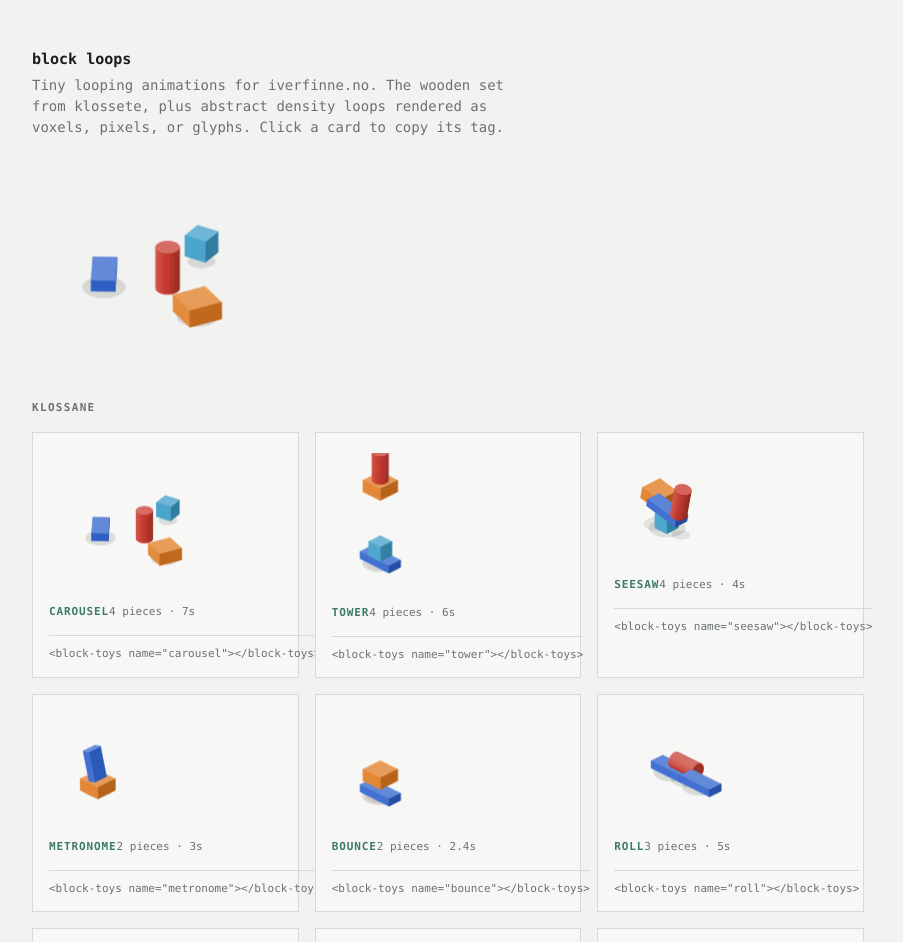
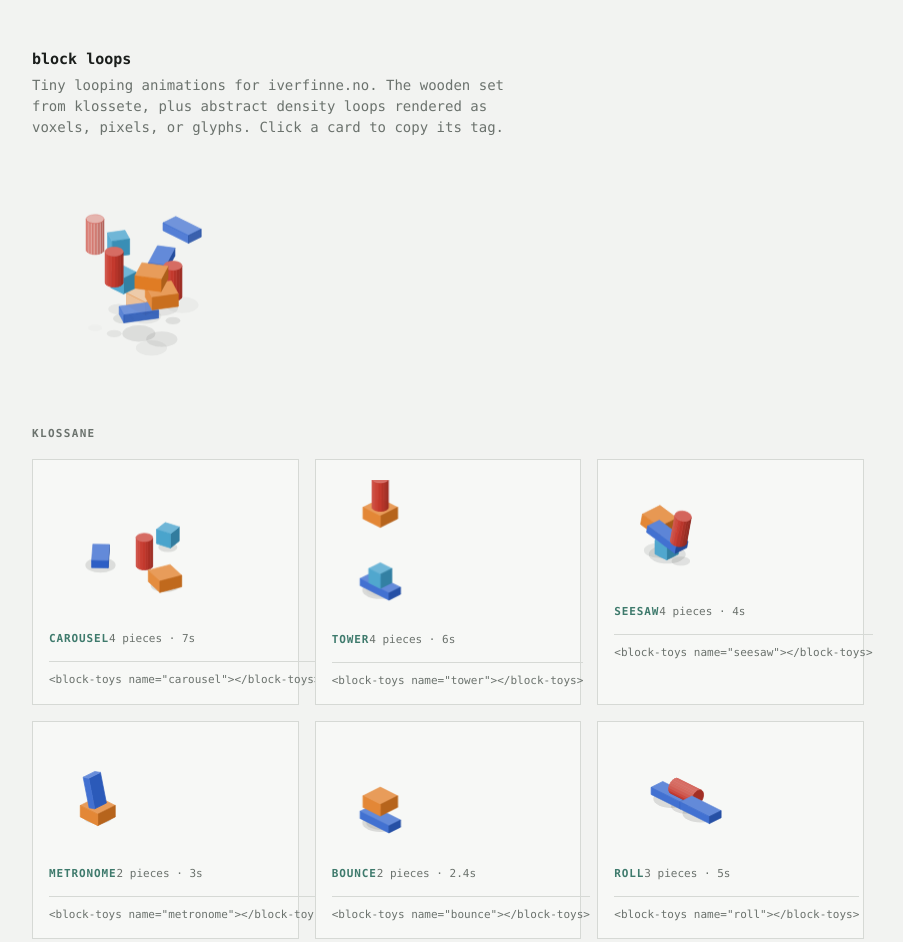
Before and after one commit to lukketsvane/claude.workspace, a plain HTML site: page blocks/index.html in a window 1280 px wide. Shown: the top 942 px of the page, without its empty margins (192-1095 px from the left). Drawn offline with Linux system fonts and the light colour scheme; animation ran at ten frames a second.

Commit message:
Escalate the klossane playground: eight wilder looping scenes
wavefield (5x5 cube stadium wave), pendulum (stepped-frequency
pendulum wave of planks and pins), dominoes (a ring forever knocking
itself down), orrery (sun/planet/moon in whole-number time), escher
(impossible staircase treadmill with a perpetually climbing cube),
tornado (twelve-piece vortex), fountain (juggled arc with a shuffle
back), bigbang (the tower detonates and un-explodes). All verified
numerically seamless at the loop point; wrap-around scenes hand off
at zero opacity. Hero is now the tornado.


Claude-Session: https://claude.ai/code/session_01NFhYQ4ssMtPQ1bF6KxMFkJ

```diff
--- a/blocks/index.html
+++ b/blocks/index.html
@@ -100,7 +100,7 @@
     <p>Tiny looping animations for iverfinne.no. The wooden set from klossete,
        plus abstract density loops rendered as voxels, pixels, or glyphs.
        Click a card to copy its tag.</p>
-    <block-toys class="hero" name="carousel" scale="0.8"></block-toys>
+    <block-toys class="hero" name="tornado" scale="0.75"></block-toys>
   </header>
 
   <h2>klossane</h2>
--- a/blocks/toys.js
+++ b/blocks/toys.js
@@ -105,6 +105,10 @@ const piece = (mesh, color, ...ops) =>
 
 const clamp01 = (v) => Math.min(1, Math.max(0, v));
 const easeOut = (v) => 1 - Math.pow(1 - clamp01(v), 3);
+const easeInOut = (v) => {
+  v = clamp01(v);
+  return v < 0.5 ? 4 * v * v * v : 1 - Math.pow(-2 * v + 2, 3) / 2;
+};
 const window01 = (u, from, len) => clamp01((u - from) / len);
 
 /* ---- the scenes ---- */
@@ -261,6 +265,168 @@ export const TOYS = {
         at(CYL, COLOR.red, 10, 2),
         at(ORANGE, COLOR.orange, 50, 3),
         at(PLANK60, COLOR.blue, 100, 4),
+      ];
+    },
+  },
+
+  /* ---- and from here on it escalates ---- */
+
+  /* a stadium wave rolling across a 5×5 field of cubes */
+  wavefield: {
+    dur: 5, ext: { r: 95, z: 55 },
+    scene: (u) => {
+      const out = [];
+      for (let i = 0; i < 5; i++) for (let j = 0; j < 5; j++) {
+        const z = 10 + 9 * Math.sin(u * Math.PI * 2 - (i + j) * 0.55);
+        out.push(piece(CUBE, (i + j) % 2 ? COLOR.lightblue : COLOR.blue,
+          T((i - 2) * 34, (j - 2) * 34, z)));
+      }
+      return out;
+    },
+  },
+
+  /* a pendulum wave: planks and pins ticking at stepped frequencies,
+   * drifting out of phase and snapping back once per loop */
+  pendulum: {
+    dur: 12, ext: { r: 100, z: 70 },
+    scene: (u) => {
+      const out = [];
+      for (let i = 0; i < 7; i++) {
+        const a = 0.3 * Math.sin(u * Math.PI * 2 * (2 + i));
+        const [mesh, color] = i % 2 ? [CYL, COLOR.red] : [UPRIGHT60, COLOR.blue];
+        out.push(piece(mesh, color, RX(a), T((i - 3) * 26, 0, 0)));
+      }
+      return out;
+    },
+  },
+
+  /* a ring of dominoes forever knocking each other down */
+  dominoes: {
+    dur: 6, ext: { r: 95, z: 65 },
+    scene: (u) => {
+      const N = 10, R = 62;
+      return Array.from({ length: N }, (_, i) => {
+        const th = (i / N) * Math.PI * 2;
+        const p = ((u - i / N) % 1 + 1) % 1;
+        let a = 0;
+        if (p < 0.12) a = 1.05 * Math.pow(p / 0.12, 2);
+        else if (p < 0.5) a = 1.05;
+        else if (p < 0.7) a = 1.05 * (1 - easeInOut((p - 0.5) / 0.2));
+        return piece(UPRIGHT60, COLOR.blue,
+          T(-7.5, 0, 0), RY(a), T(7.5, 0, 0),
+          RZ(th + Math.PI / 2), T(R * Math.cos(th), R * Math.sin(th), 0));
+      });
+    },
+  },
+
+  /* sun, planet, moon: nested orbits in whole-number time */
+  orrery: {
+    dur: 10, ext: { r: 130, z: 80 },
+    scene: (u) => {
+      const a = u * Math.PI * 2;
+      const px = 55 * Math.cos(a), py = 55 * Math.sin(a);
+      const m = a * 5;
+      return [
+        piece(CYL, COLOR.red),
+        piece(ORANGE, COLOR.orange, RZ(a), T(px, py, 8)),
+        piece(CUBE, COLOR.lightblue, S(0.55, 0.55, 0.55), RZ(m),
+          T(px + 34 * Math.cos(m), py + 34 * Math.sin(m), 14)),
+        piece(PLANK60, COLOR.blue, RZ(a * 2 + Math.PI / 2),
+          T(100 * Math.cos(a * 2), 100 * Math.sin(a * 2), 8)),
+      ];
+    },
+  },
+
+  /* the impossible staircase: steps sink as they turn, so the cube
+   * climbs forever and gets nowhere */
+  escher: {
+    dur: 8, ext: { r: 78, z: 150 },
+    scene: (u) => {
+      const g = u * 8; // eight steps per loop, seamless treadmill
+      const out = [piece(CYL, COLOR.red, S(1, 1, 2.1))];
+      for (let k = Math.floor(g) - 1; k < Math.floor(g) + 10; k++) {
+        const d = k - g;
+        const th = d * (Math.PI / 4);
+        const z = 14 * d + 14;
+        const alpha = clamp01((d + 1.4) / 1.2) * clamp01((8.6 - d) / 1.2);
+        if (alpha <= 0.01 || z < 0) continue;
+        out.push({
+          ...piece(PLANK60, COLOR.blue, RZ(th + Math.PI / 2),
+            T(40 * Math.cos(th), 40 * Math.sin(th), z)),
+          alpha,
+        });
+      }
+      const hop = 12 * Math.pow(Math.sin(Math.PI * (g % 1)), 2);
+      out.push(piece(CUBE, COLOR.lightblue, T(0, 40, 57 + hop)));
+      return out;
+    },
+  },
+
+  /* twelve pieces caught in a rising vortex */
+  tornado: {
+    dur: 6, ext: { r: 105, z: 150 },
+    scene: (u) => {
+      const kinds = [
+        [CUBE, COLOR.lightblue], [ORANGE, COLOR.orange],
+        [PLANK60, COLOR.blue], [CYL, COLOR.red],
+      ];
+      const out = [];
+      for (let i = 0; i < 12; i++) {
+        const h = (u * 2 + i / 12) % 1;
+        const th = Math.PI * 2 * (u * 3 + i * 0.618);
+        const r = 18 + 60 * h;
+        const [mesh, color] = kinds[i % 4];
+        out.push({
+          ...piece(mesh, color, S(0.8, 0.8, 0.8),
+            RZ(Math.PI * 2 * (u * 4 + i / 3)),
+            T(r * Math.cos(th), r * Math.sin(th), 6 + h * 125)),
+          alpha: clamp01(Math.sin(Math.PI * h) * 1.8),
+        });
+      }
+      return out;
+    },
+  },
+
+  /* a juggling fountain: pieces arc across, then shuffle back in line */
+  fountain: {
+    dur: 5, ext: { r: 95, z: 130 },
+    scene: (u) => {
+      const kinds = [
+        [CUBE, COLOR.lightblue], [ORANGE, COLOR.orange], [CYL, COLOR.red],
+        [PLANK60, COLOR.blue], [CUBE, COLOR.lightblue], [ORANGE, COLOR.orange],
+      ];
+      return kinds.map(([mesh, color], i) => {
+        const p = (u + i / 6) % 1;
+        if (p < 0.65) {
+          const s = p / 0.65;
+          return piece(mesh, color, RY(Math.PI * 2 * s),
+            T(-65 + 130 * s, 0, 4 + 420 * s * (1 - s)));
+        }
+        const s = (p - 0.65) / 0.35;
+        return {
+          ...piece(mesh, color, T(65 - 130 * s, 0, 2)),
+          alpha: 0.35 + 0.65 * Math.max(clamp01(1 - s * 6), clamp01((s - 0.8) / 0.2)),
+        };
+      });
+    },
+  },
+
+  /* the tower detonates, scatters, and un-explodes back together */
+  bigbang: {
+    dur: 8, ext: { r: 110, z: 180 },
+    scene: (u) => {
+      const m = u > 0.5 ? 1 - u : u;                // palindrome
+      const q = easeInOut(window01(m, 0.08, 0.34)); // 0 tower → 1 scattered
+      const fly = (mesh, color, home, scatter, spins) => {
+        const p = home.map((v, k) => v + (scatter[k] - v) * q);
+        return piece(mesh, color, RZ(q * Math.PI * 2 * spins),
+          T(p[0], p[1], p[2] + 70 * Math.sin(Math.PI * q)));
+      };
+      return [
+        fly(PLANK75, COLOR.blue, [0, 0, 0], [-72, 28, 0], 1),
+        fly(CUBE, COLOR.lightblue, [0, 0, 15], [58, -30, 0], 2),
+        fly(ORANGE, COLOR.orange, [0, 0, 45], [34, 58, 0], 1),
+        fly(CYL, COLOR.red, [0, 0, 69], [-42, -56, 0], 2),
       ];
     },
   },
```
Also changed, not shown: blocks/README.md.
